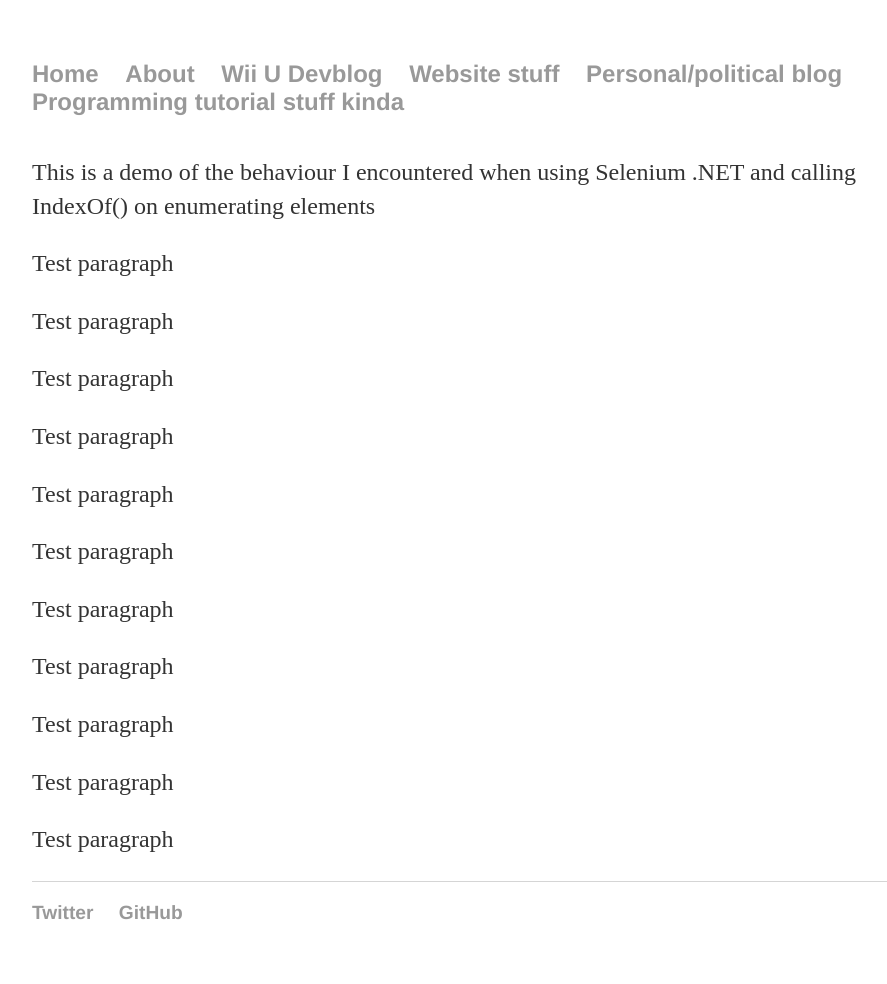
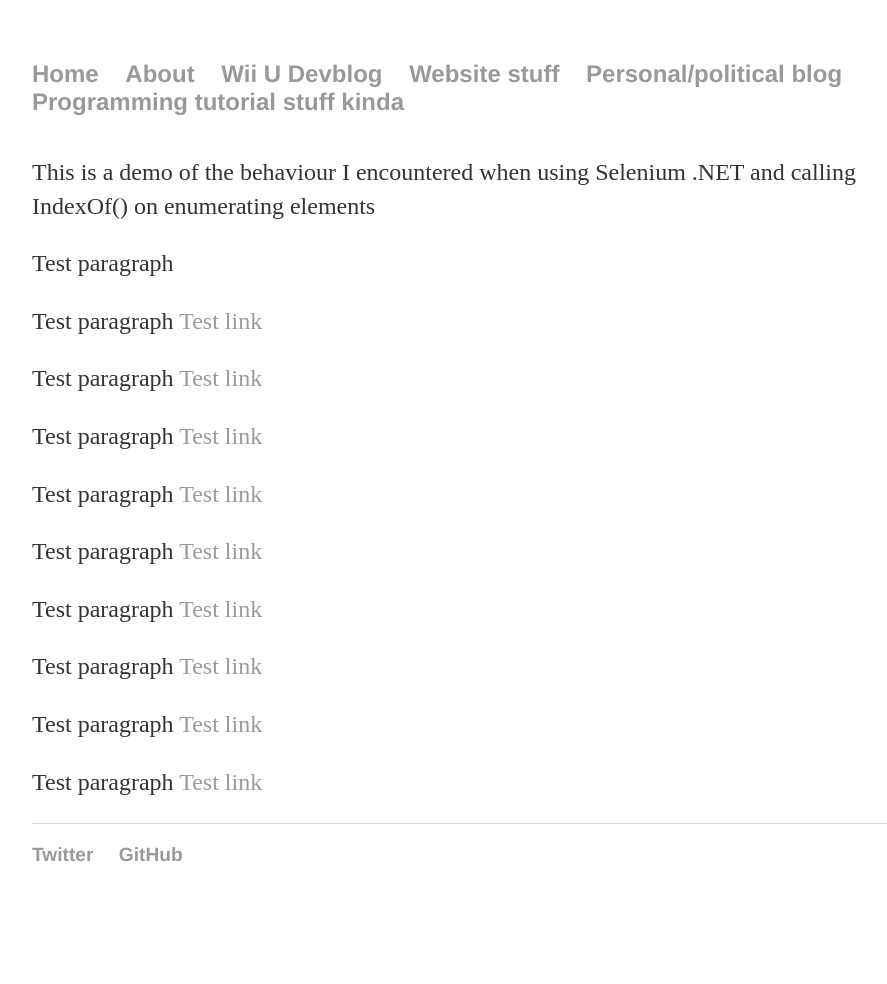
Before and after one commit to curtisy1/curtisy1.github.io, a Jekyll site: the page built from demo/indexof.html, in a window 1280 px wide. Shown: the whole page, without its empty margins (160-1047 px from the left). Built offline with Jekyll 4.4.1, drawn with Linux system fonts in a browser that asks for light colours; after the commit the page ends 926 px from its top, so only the background shows below that.

Commit message:
Added links to make the testcase actually select the parent of the subelement we searched for

```diff
--- a/demo/indexof.html
+++ b/demo/indexof.html
@@ -5,14 +5,31 @@ title: IndexOf fail demo
 <div class="demo">
 	<p>This is a demo of the behaviour I encountered when using Selenium .NET and calling IndexOf() on enumerating elements</p>
 	<p class='faildemo'>Test paragraph</p>
-  <p>Test paragraph</p>
-  <p>Test paragraph</p>
-  <p>Test paragraph</p>
-  <p>Test paragraph</p>
-  <p>Test paragraph</p>
-  <p>Test paragraph</p>
-  <p>Test paragraph</p>
-  <p>Test paragraph</p>
-  <p>Test paragraph</p>
-  <p>Test paragraph</p>
+  	<p>Test paragraph
+		<a href='#'>Test link</a>
+	</p>
+  <p>Test paragraph
+		<a href='#'>Test link</a>
+	</p>
+	<p>Test paragraph
+		<a href='#'>Test link</a>
+	</p>
+	<p>Test paragraph
+		<a href='#'>Test link</a>
+	</p>
+	<p>Test paragraph
+		<a href='#'>Test link</a>
+	</p>
+	<p>Test paragraph
+		<a href='#'>Test link</a>
+	</p>
+	<p>Test paragraph
+		<a href='#'>Test link</a>
+	</p>
+	<p>Test paragraph
+		<a href='#'>Test link</a>
+	</p>
+	<p>Test paragraph
+		<a href='#'>Test link</a>
+	</p>
 </div>
```
